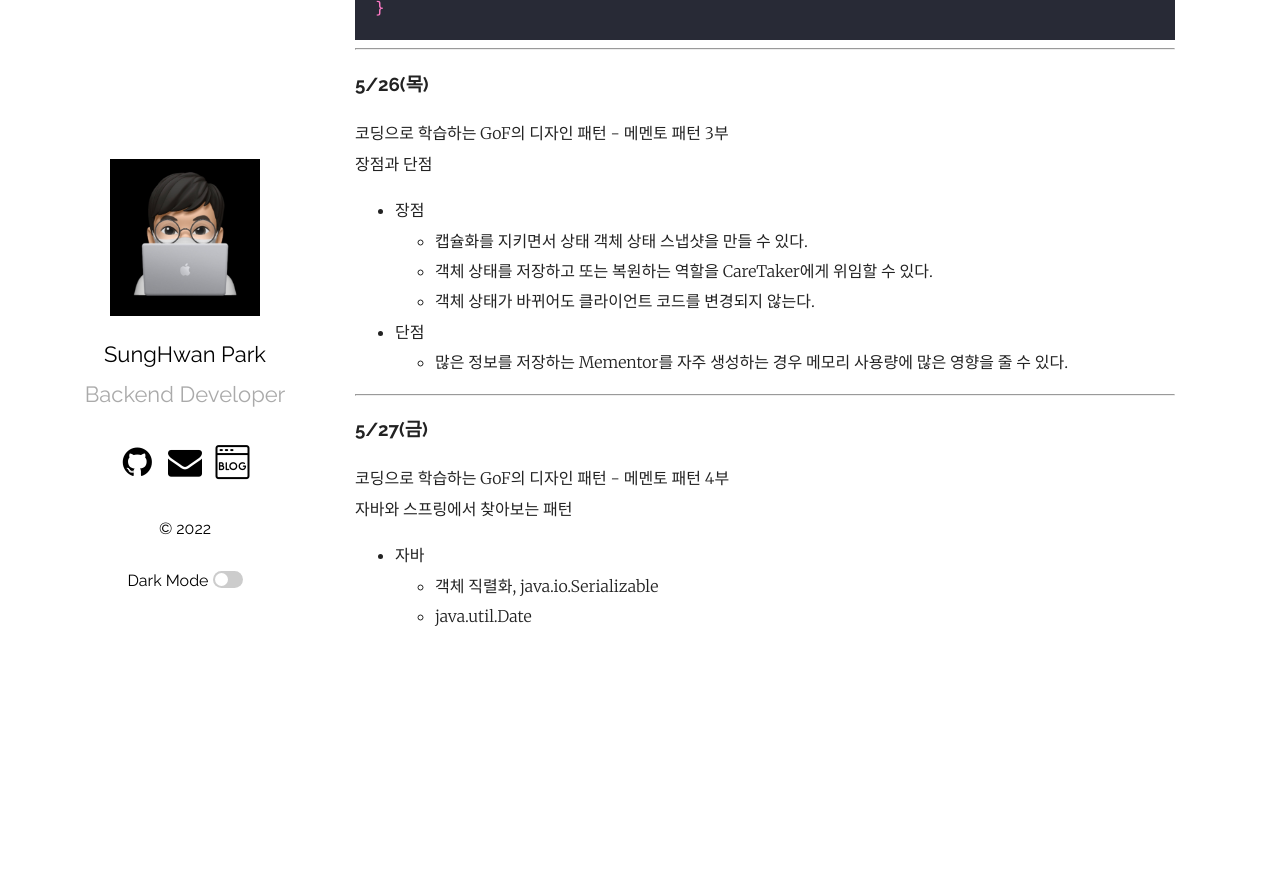
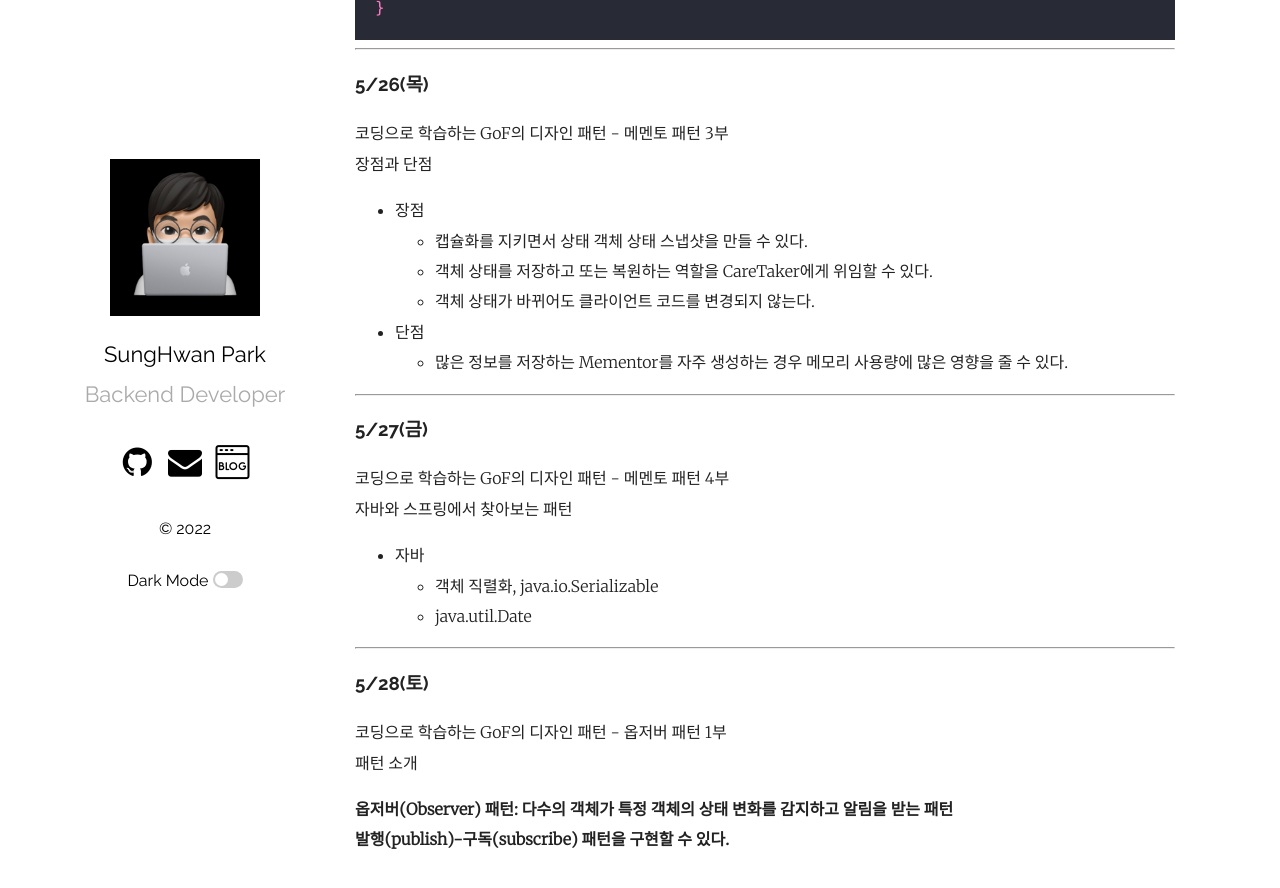
Before and after one commit to mrpark219/TIL, a Jekyll site: the page built from _posts/2022-05-01-5월TIL.markdown, in a window 1280 px wide and 900 px high, scrolled down 20731 px. Shown: the top 888 px of the window. Built offline with Jekyll 4.4.1, drawn with Linux system fonts in a browser that asks for light colours; comment, search, counter and statistics services are not loaded; before the commit the page ends 21407 px from its top, so only the background shows below that; some of the changed text lies outside the part shown.

Commit message:
feat: 2022-05-28 TIL 추가

```diff
--- a/_posts/2022-05-01-5월TIL.markdown
+++ b/_posts/2022-05-01-5월TIL.markdown
@@ -867,7 +867,7 @@ public class Restaurant {
 패턴 소개
 
 **메멘토(Memento) 패턴: 캡슐화를 유지하면서 객체 내부 상태를 외부에 저장하는 방법<br/>
-객체 상태를 외부에 저장했다가 해당 상태로 다시 복구할 수 있다..**
+객체 상태를 외부에 저장했다가 해당 상태로 다시 복구할 수 있다.**
 
 ---
 
@@ -976,3 +976,13 @@ public class Client {
 -   자바
     -   객체 직렬화, java.io.Serializable
     -   java.util.Date
+
+---
+
+### 5/28(토)
+
+코딩으로 학습하는 GoF의 디자인 패턴 - 옵저버 패턴 1부<br/>
+패턴 소개
+
+**옵저버(Observer) 패턴: 다수의 객체가 특정 객체의 상태 변화를 감지하고 알림을 받는 패턴<br/>
+발행(publish)-구독(subscribe) 패턴을 구현할 수 있다.**
```
